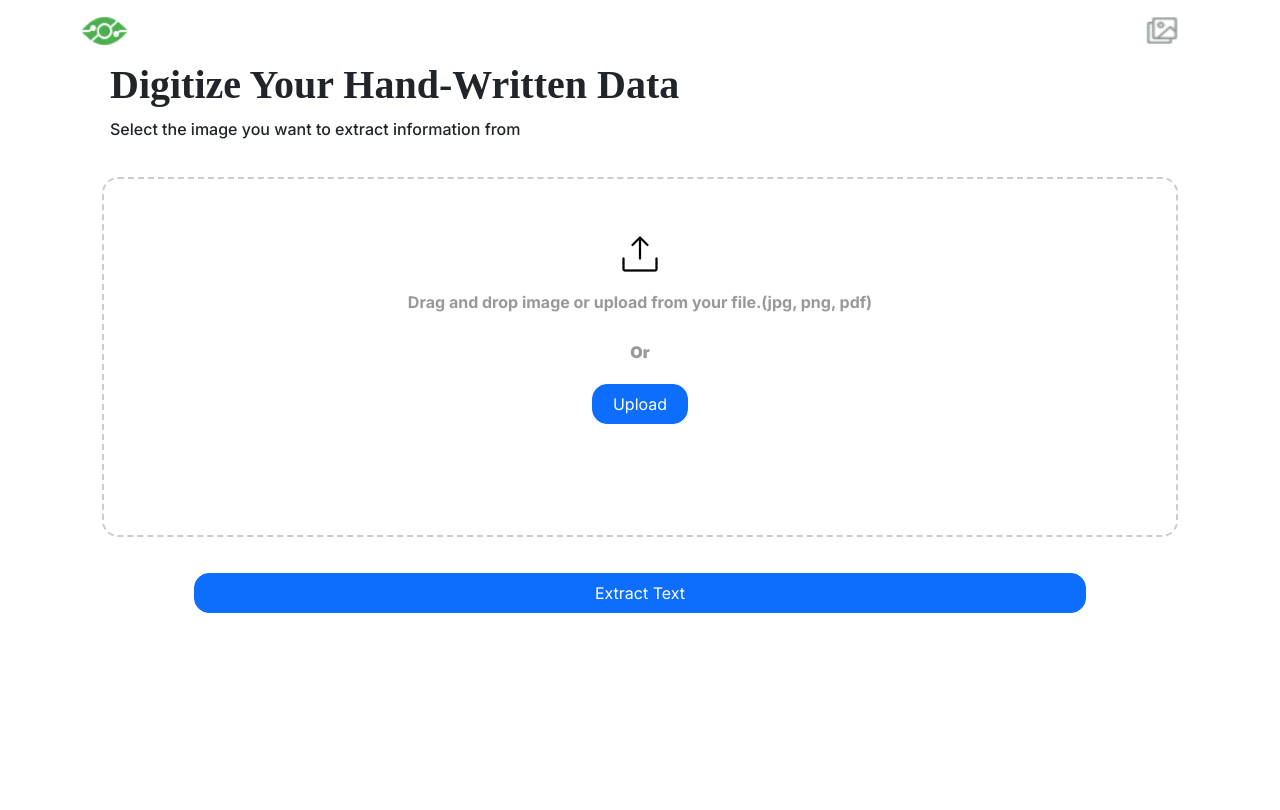
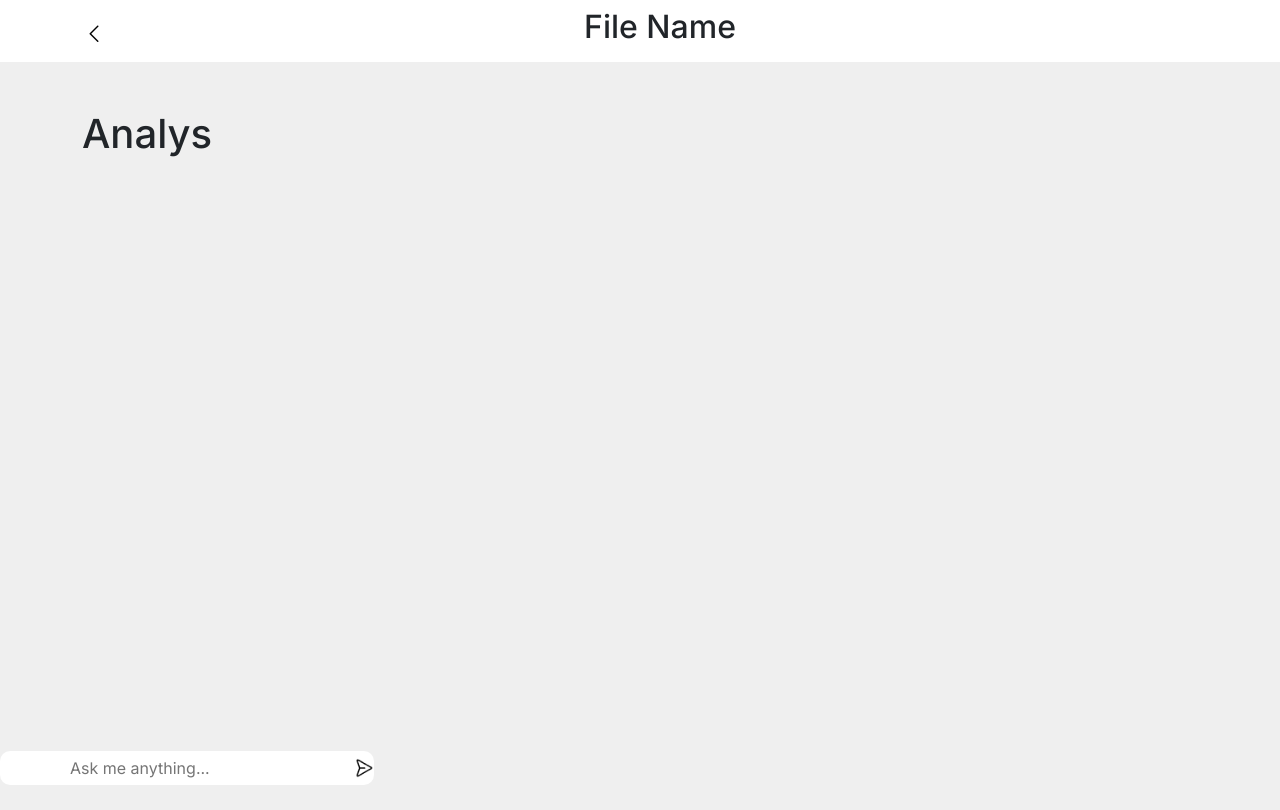
Before and after one commit to Ahmadjajja/neue-view, a React (Vite) app in the folder client/: page / in a window 1280 px wide. Built offline with nearby package versions, Linux system fonts and the light colour scheme.

Commit message:
analyse page half completed

```diff
--- a/client/src/App.jsx
+++ b/client/src/App.jsx
@@ -1,11 +1,12 @@
 import "./App.css";
-import Home from "./Pages/home/Home";
-import Header from "./Components/Header";
+import Home from "./pages/home/Home";
+import Analyse from "./pages/analyse/Analyse";
+
 function App() {
   return (
     <>
-      <Header />
-     <Home/>
+      <Analyse />
+      {/* <Home /> */}
     </>
   );
 }
--- a/client/src/Components/Header.jsx
+++ b/client/src/Components/Header.jsx
@@ -1,18 +1,25 @@
 import React from "react";
-import Logo from "../assets/Logo.png";
-import RecentImg from "../assets/img.png";
 
-const Header = () => {
+const Header = ({ leftLogo, heading, rightLogo }) => {
   return (
     <>
-      <div style={{ marginLeft: "1rem", marginRight: "1rem" }}>
+      <div
+        style={{
+          marginLeft: "1rem",
+          marginRight: "1rem",
+          backgroundColor: "white",
+        }}
+      >
         <div className="container">
           <nav class="navbar navbar-light ">
             <a class="navbar-brand" href="#">
-              <img src={Logo} width={45} height={30} />
+              <img src={leftLogo} />
             </a>
-            <a class="navbar-brand" href="#">
-              <img src={RecentImg} width={40} height={35} />
+
+            <h2>{heading}</h2>
+
+            <a href="#">
+              <img src={rightLogo} />
             </a>
           </nav>
         </div>
--- /dev/null
+++ b/client/src/Pages/analyse/Analyse.jsx
@@ -0,0 +1,39 @@
+import React from "react";
+import Header from "../../components/Header";
+import backBtn from "../../assets/backBtn.png";
+const Analyse = () => {
+  return (
+    <>
+      <Header leftLogo={backBtn} heading="File Name" />
+
+      <div
+        style={{
+          backgroundColor: "#EFEFEF",
+          height: "93.5vh",
+        }}
+      >
+        <div className="container pt-5">
+          <h1>Analys</h1>
+        </div>
+
+        <input
+          type="text"
+          placeholder="Ask me anything..."
+          id="password-input"
+          style={{
+            position: "absolute",
+            margin: "0 auto",
+            display: "block",
+            bottom: "15px",
+            border: "none",
+            backgroundColor: "white",
+            padding: "5px 70px",
+            borderRadius: "10px",
+          }}
+        />
+      </div>
+    </>
+  );
+};
+
+export default Analyse;
--- a/client/src/Pages/home/Home.jsx
+++ b/client/src/Pages/home/Home.jsx
@@ -1,7 +1,9 @@
 import React, { useState } from "react";
-import ImageInput from "../../Components/ImageInput";
-import PrimaryBtn from "../../Components/PrimaryBtn";
-
+import ImageInput from "../../components/ImageInput";
+import PrimaryBtn from "../../components/PrimaryBtn";
+import Header from "../../components/Header";
+import Logo from "../../assets/Logo.png";
+import RightLogo from "../../assets/img.png";
 
 const Home = () => {
   const [filename, setFilename] = useState("");
@@ -16,6 +18,8 @@ const Home = () => {
   };
 
   return (
+    <>
+      <Header leftLogo={Logo} rightLogo={RightLogo} />
       <div>
         <div className="container">
           <div className="row mx-3">
@@ -76,6 +80,7 @@ const Home = () => {
           </div>
         </div>
       </div>
+    </>
   );
 };
 
--- a/client/src/index.css
+++ b/client/src/index.css
@@ -5,3 +5,9 @@
   box-sizing: border-box;
   font-family: "Inter", sans-serif;
 }
+
+#password-input {
+  background: url("./assets/send.png") no-repeat right;
+  background-size: 20px 20px;
+  padding-right: 50px;
+}
```
Also changed, not shown: client/src/assets/backBtn.png (added), client/src/assets/send.png (added). Lines whose indentation alone changed are shown as unchanged.
